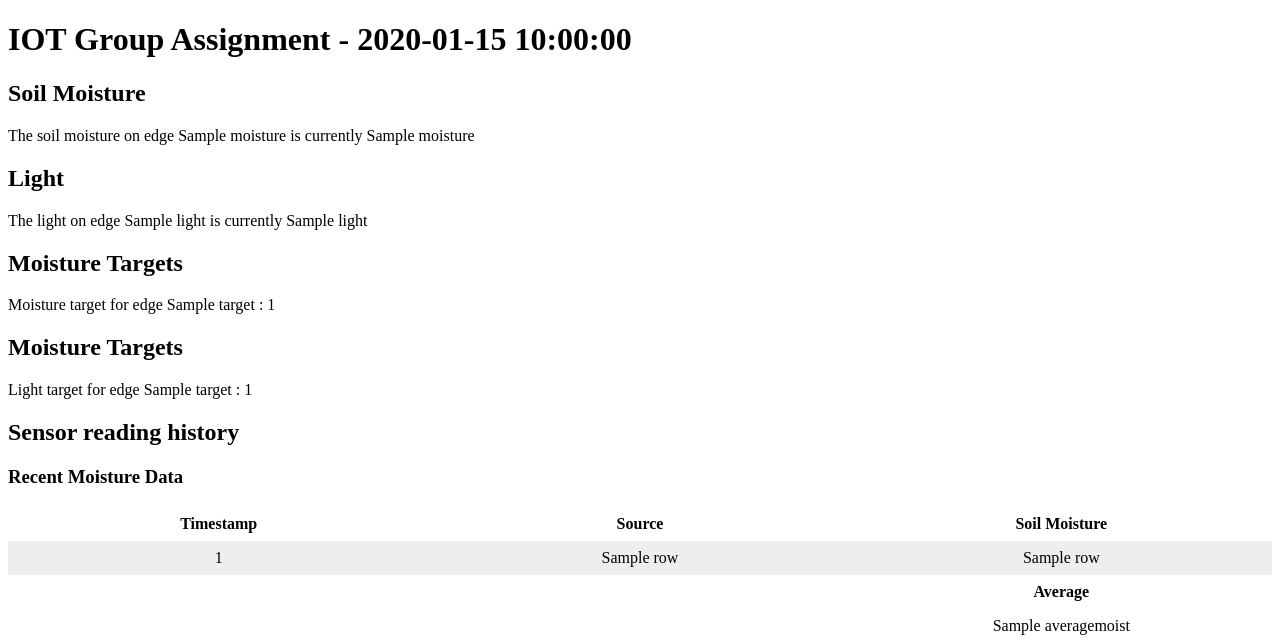
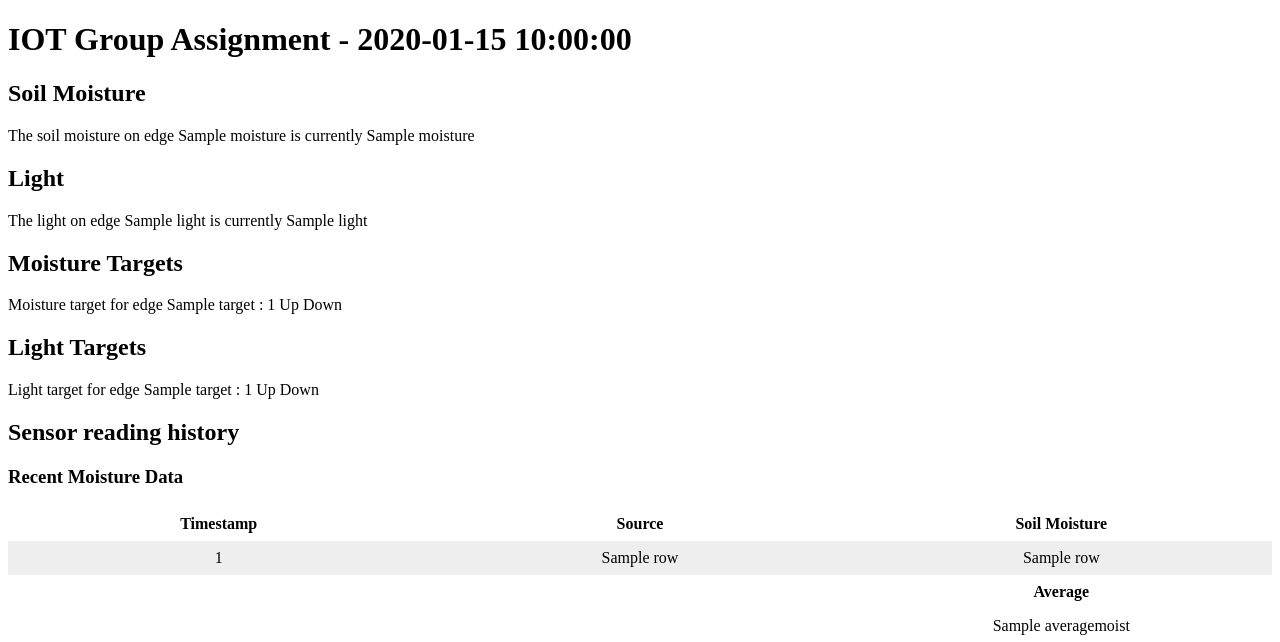
Before and after one commit to jag3rm3ist3r/GroupAssignment, a Flask app: template src/templates/index.html in a window 1280 px wide. Shown: the top 642 px of the page. Run offline with Flask 2, Linux system fonts and the light colour scheme; the template is opened without the code that fills it: most values are stand-ins (such as "Sample title", 1, 10 or a date in 2020); some libraries are stand-ins or nearby versions.

Commit message:
Adding up down buttons but probbaly borken.

```diff
--- a/src/Server.py
+++ b/src/Server.py
@@ -441,6 +441,27 @@ def index():
     templateData = sl.getTemplateData()
     return render_template('index.html', **templateData)
 
+# Increment/decrement the specified target.
+@app.route("/<targetName>/<edgeId>/<direction>")
+def adjustTarget(targetName, edgeId, direction):
+    global sl
+    # Adjust which target?
+    if (targetName == 'moisture'):
+        if(direction == 'up'):
+            newVal = sl.getDBTargetMoist() + Decimal(1.00)
+        else:
+            newVal = sl.getDBTargetMoist() - Decimal(1.00)
+
+        sl.setDBTargetMoist(newVal)
+
+    if (targetName == 'light'):
+        if(direction == 'up'):
+            newVal = sl.getDBTargetLight() + Decimal(1.00)
+        else:
+            newVal = sl.getDBTargetLight() - Decimal(1.00)
+
+        sl.setDBTargetLight(newVal)
+
 
 def main():
     global sl
--- a/src/templates/index.html
+++ b/src/templates/index.html
@@ -45,15 +45,19 @@
 		{% for targets in moisttarget %}
 			<div>
 				Moisture target for edge {{ targets[1] }} : {{ targets[0] }}
+				<a href="/moisture/{{ targets[1] }}/up"></a>Up</a>
+				<a href="/moisture/{{ targets[1] }}/down"></a>Down</a>
 			</div>
 		{% endfor %}
 		</div>
 
-		<h2>Moisture Targets</h2>
+		<h2>Light Targets</h2>
 		<div>
 		{% for targets in lighttarget %}
 			<div>
 				Light target for edge {{ targets[1] }} : {{ targets[0] }}
+				<a href="/light/{{ targets[1] }}/up"></a>Up</a>
+				<a href="/light/{{ targets[1] }}/down"></a>Down</a>
 			</div>
 		{% endfor %}
 		</div>
```
